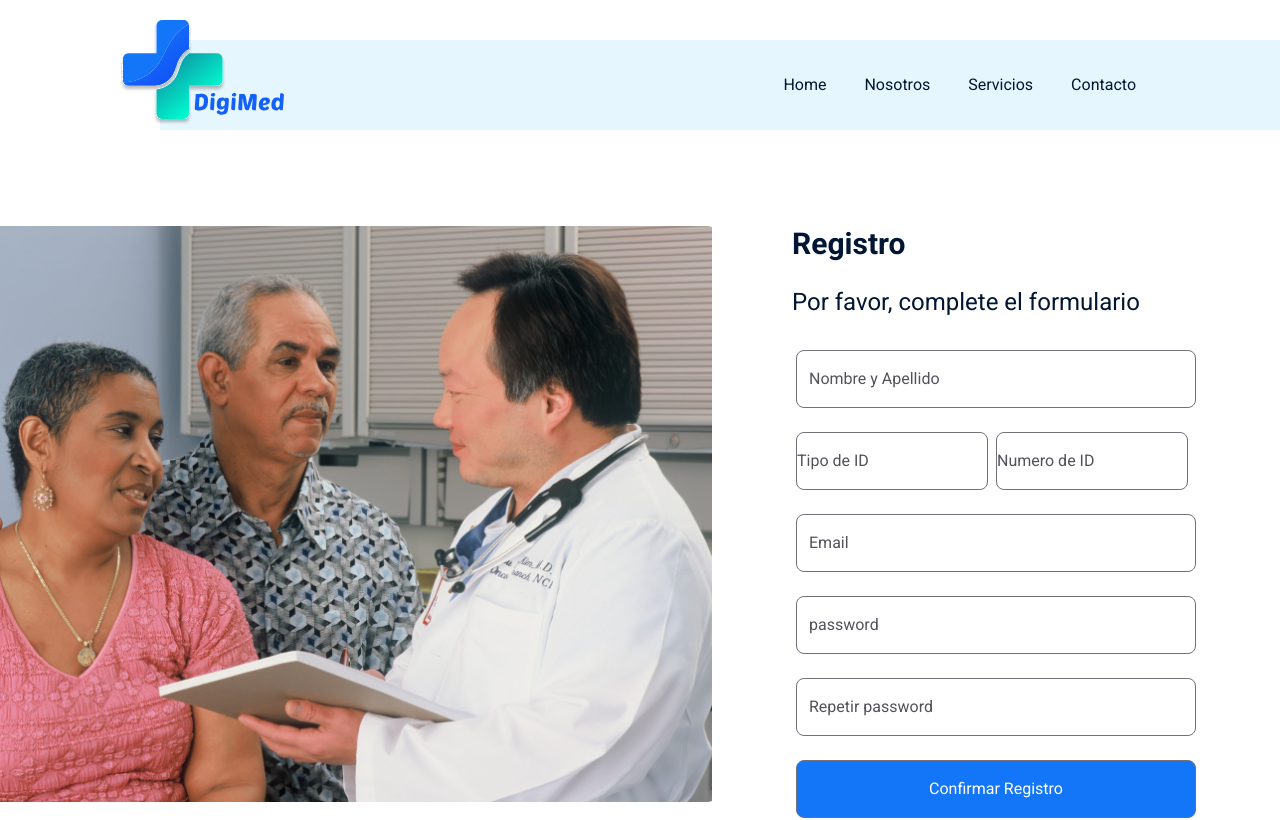
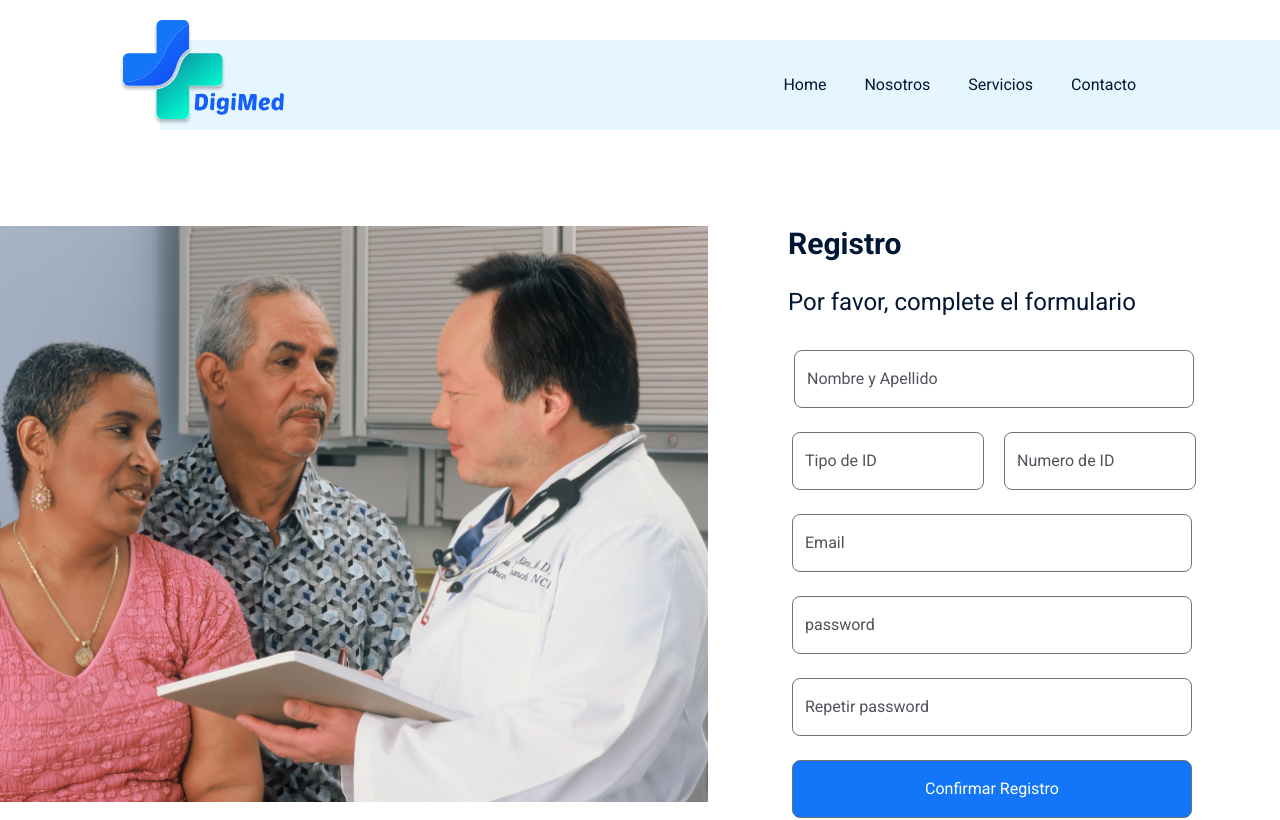
Before and after one commit to JavierBrizuela/DigiMed, a React (Vite) app in the folder digimed-ui/digimed-ui/: page /registro in a window 1280 px wide. Shown: the top 820 px of the page. Built offline with nearby package versions, Linux system fonts and the light colour scheme.

Commit message:
fix registro tipo, numero id inputs

```diff
--- a/digimed-ui/digimed-ui/src/Pages/Registro.jsx
+++ b/digimed-ui/digimed-ui/src/Pages/Registro.jsx
@@ -111,8 +111,8 @@ function Registro() {
                   onChange={handlefullName}
                 />
               </div>
-              <div className="flex ">
-                <div className=" mx-1 border border-zinc-500  py-4 gap-2 rounded-lg w-full md:w-[12rem] flex items-center ">
+              <div className="flex flex-col gap-6 md:flex-row md:gap-3">
+                <div className=" mx-1 border border-zinc-500 px-3  py-4 gap-2 rounded-lg w-full md:w-[12rem] flex items-center ">
                   <input
                     className="flex-1 p-0 text-zinc-900  placeholder-zinc-600 border-0 bg-transparent"
                     placeholder="Tipo de ID"
@@ -122,7 +122,7 @@ function Registro() {
                     onChange={handledocumentType}
                   />
                 </div>
-                <div className=" mx-1 border border-zinc-500  py-4 gap-2 rounded-lg w-full md:w-[12rem] flex items-center ">
+                <div className=" mx-1 border border-zinc-500 px-3  py-4 gap-2 rounded-lg w-full md:w-[12rem] flex items-center ">
                   <input
                     className="flex-1 p-0 text-zinc-900 placeholder:mr-4  placeholder-zinc-600 border-0 bg-transparent"
                     placeholder="Numero de ID"
```
